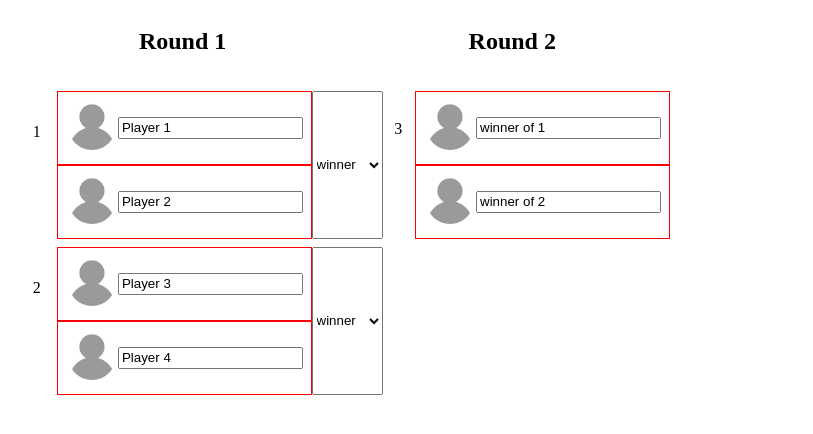
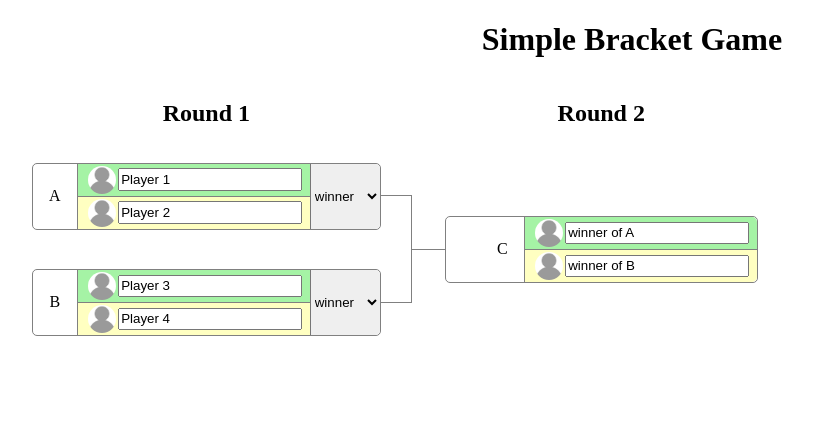
Before and after one commit to thegouge/bracket-game, a Vue app: page / in a window 1280 px wide. Both pictures are taken after a click on the button "Create!". Shown: the top 434 px of the page, without its empty margins (8-821 px from the left). Built offline with nearby package versions, Linux system fonts and the light colour scheme.

Commit message:
Finished!

```diff
--- a/src/App.vue
+++ b/src/App.vue
@@ -1,5 +1,6 @@
 <template>
   <div id="app">
+    <h1>Simple Bracket Game</h1>
     <Create v-if="bracketSize < 1" @create-bracket="initBracket" />
     <Bracket v-else :numPlayers="this.bracketSize" />
   </div>
@@ -37,4 +38,8 @@ export default {
 * {
   box-sizing: border-box;
 }
+
+h1 {
+  text-align: center;
+}
 </style>
--- a/src/components/Bracket.vue
+++ b/src/components/Bracket.vue
@@ -44,6 +44,7 @@ export default {
 <style scoped>
 main {
   display: flex;
+  justify-content: start;
   text-align: center;
 }
 </style>
--- a/src/components/Create.vue
+++ b/src/components/Create.vue
@@ -11,6 +11,7 @@
       </select>
       players
     </label>
+    <br />
     <button @click="createBracket(bracketSize)">Create!</button>
   </div>
 </template>
@@ -20,15 +21,19 @@ export default {
   name: "Create",
   data() {
     return {
-			bracketSize: "4",
+      bracketSize: "4"
     };
   },
   methods: {
     createBracket(size) {
       this.$emit("create-bracket", size);
-		},
-	},
+    }
+  }
 };
 </script>
 
-<style scoped></style>
+<style scoped>
+* {
+  text-align: center;
+}
+</style>
--- a/src/components/Match.vue
+++ b/src/components/Match.vue
@@ -1,9 +1,18 @@
 <template>
   <li class="match" :id="deets.id">
-    <p>{{deets.id + 1}}</p>
+    <div v-if="deets.round > 0" class="next-line"></div>
+    <p>{{deets.id}}</p>
     <div class="players">
-      <Player :player="deets.players.p1" />
-      <Player :player="deets.players.p2" />
+      <Player
+        class="player1"
+        :player="deets.players.p1"
+        :style="`border-top-right-radius: ${hideDdown ? 'var(--radius)' : ''};`"
+      />
+      <Player
+        class="player2"
+        :player="deets.players.p2"
+        :style="`border-bottom-right-radius: ${hideDdown ? 'var(--radius)' : ''};`"
+      />
     </div>
     <select v-if="!hideDdown" class="winner" :id="`${deets.id}-winner`" @change="pickWinner">
       <option value selected>winner</option>
@@ -13,9 +22,12 @@
         :value="player.id"
       >{{player.name}}</option>
     </select>
-    <button v-if="picked" @click="confirmWinner">Game Master Confirm</button>
-
-    <div class="bracket-lines" v-if="deets.id % 2 === 1"></div>
+    <button class="confirmation" v-if="picked" @click="confirmWinner">Game Master Confirm</button>
+    <div
+      v-if="deets.id.charCodeAt(0) % 2 === 0"
+      class="bracket-line"
+      :style="`height: ${bracketDistance / matches}%;`"
+    ></div>
   </li>
 </template>
 
@@ -32,6 +44,10 @@ export default {
     deets: {
       type: Object,
       required: true
+    },
+    matches: {
+      type: Number,
+      required: true
     }
   },
   data() {
@@ -43,6 +59,22 @@ export default {
   computed: {
     hideDdown() {
       return this.deets.players.p1.id < 0 || this.deets.players.p2.id < 0;
+    },
+    bracketDistance() {
+      const numPlayers = store.players.length;
+      switch (numPlayers) {
+        case 4:
+          return 332;
+
+        case 8:
+          return 540;
+
+        case 16:
+          return 950;
+
+        default:
+          return 1;
+      }
     }
   },
   methods: {
@@ -66,13 +98,63 @@ export default {
 
 <style scoped>
 .match {
-  width: 100%;
+  --radius: 5px;
+  --line-color: 1px solid grey;
+
+  position: relative;
   display: flex;
   align-content: center;
-  margin-bottom: 0.5rem;
+  border: var(--line-color);
+  border-radius: var(--radius);
 }
+
+.players {
+  height: fit-content;
+}
+
+.player1 {
+  border-bottom: var(--line-color);
+  border-left: var(--line-color);
+  background-color: rgb(165, 243, 165);
+}
+
+.player2 {
+  border-left: var(--line-color);
+  background-color: rgb(255, 255, 193);
+}
+
 p {
-  box-sizing: border-box;
-  padding: 5%;
+  margin: auto;
+  padding: 0 1rem;
+}
+
+select {
+  border-top-right-radius: var(--radius);
+  border-bottom-right-radius: var(--radius);
+  border-right: none;
+  border-top: none;
+  border-bottom: none;
+}
+
+.confirmation {
+  position: absolute;
+  top: 44%;
+  left: 25%;
+}
+.next-line {
+  position: relative;
+  width: 2.2rem;
+  top: -2rem;
+  left: -2.2rem;
+  border-bottom: var(--line-color);
+}
+.bracket-line {
+  position: absolute;
+  width: 2rem;
+  right: -2rem;
+  bottom: 2rem;
+  border-top: var(--line-color);
+  border-bottom: var(--line-color);
+  border-right: var(--line-color);
 }
 </style>
--- a/src/components/Player.vue
+++ b/src/components/Player.vue
@@ -1,8 +1,13 @@
 <template>
   <div class="player">
-    <span @click="toggleModal" title="edit this player's icon">
-      <img class="player-img" :src="image" alt="PlayerIcon" />
-    </span>
+    <img
+      :class="`player-img ${readonly ? 'ro' : ''}`"
+      :src="image"
+      alt="PlayerIcon"
+      @click="readonly ? '' : toggleModal"
+      title="edit this player's icon"
+    />
+
     <input
       :class="`player-name ${readonly ? 'ro' : ''}`"
       type="text"
@@ -66,23 +71,11 @@ export default {
 
 <style scoped>
 .player {
-  border: 1px solid red;
   position: relative;
   display: flex;
   align-items: center;
   justify-content: space-around;
-  padding: 0.5rem;
-}
-
-span {
-  box-sizing: border-box;
-  border-radius: 50%;
-  margin: 2px;
-  cursor: pointer;
-}
-span:hover {
-  border: 2px solid orange;
-  margin: 0;
+  padding: 0 0.5rem;
 }
 
 .modal {
@@ -94,8 +87,14 @@ span:hover {
 }
 
 .player-img {
-  width: 3rem;
+  width: 2rem;
   border-radius: 50%;
+  cursor: pointer;
+  border: 2px solid transparent;
+}
+
+.player-img:hover {
+  border: 2px solid orange;
 }
 
 .player-name {
@@ -105,4 +104,7 @@ span:hover {
   user-select: none;
   cursor: default;
 }
+.ro:hover {
+  border: 2px solid transparent;
+}
 </style>
--- a/src/components/Round.vue
+++ b/src/components/Round.vue
@@ -1,8 +1,14 @@
 <template>
-  <div>
+  <div class="round">
     <h2>Round {{round.number}}</h2>
     <ul>
-      <Match v-for="match in round.matches" :key="match.id" :deets="match" @champ="handleChamp" />
+      <Match
+        v-for="match in round.matches"
+        :key="match.id"
+        :deets="match"
+        :matches="round.matches.length"
+        @champ="handleChamp"
+      />
     </ul>
   </div>
 </template>
@@ -28,11 +34,18 @@ export default {
 </script>
 
 <style scoped>
+.round {
+  padding: 0 2rem 5%;
+}
+h2 {
+  margin-bottom: 0;
+}
 ul {
+  height: 100%;
+  padding: 0;
   display: flex;
   flex-flow: column;
   justify-content: space-around;
   list-style: none;
-  padding: 1rem;
 }
 </style>
--- a/src/store.js
+++ b/src/store.js
@@ -19,7 +19,7 @@ export const store = {
 		const numPlayers = this.players.length;
 		const maxRounds = Math.sqrt(numPlayers);
 		let roundMatches = numPlayers * 2;
-		let counter = 0;
+		let charCode = 65;
 
 		for (let i = 0; i < maxRounds; i++) {
 			roundMatches /= 2;
@@ -28,18 +28,19 @@ export const store = {
 			for (let j = 0; j < roundMatches; j += 2) {
 				const lastRound = this.rounds[i - 1];
 				matches.push({
-					id: counter++,
+					id: String.fromCharCode(charCode++),
 					winner: "",
 					round: i,
+					of: maxRounds - 1,
 					players: lastRound
 						? {
 								p1: {
-									name: `winner of ${lastRound.matches[j].id + 1}`,
+									name: `winner of ${lastRound.matches[j].id}`,
 									id: -1,
 									winnerOf: lastRound.matches[j].id,
 								},
 								p2: {
-									name: `winner of ${lastRound.matches[j + 1].id + 1 || "???"}`,
+									name: `winner of ${lastRound.matches[j + 1].id}`,
 									id: -2,
 									winnerOf: lastRound.matches[j + 1].id,
 								},
```
Lines whose indentation alone changed are shown as unchanged.
